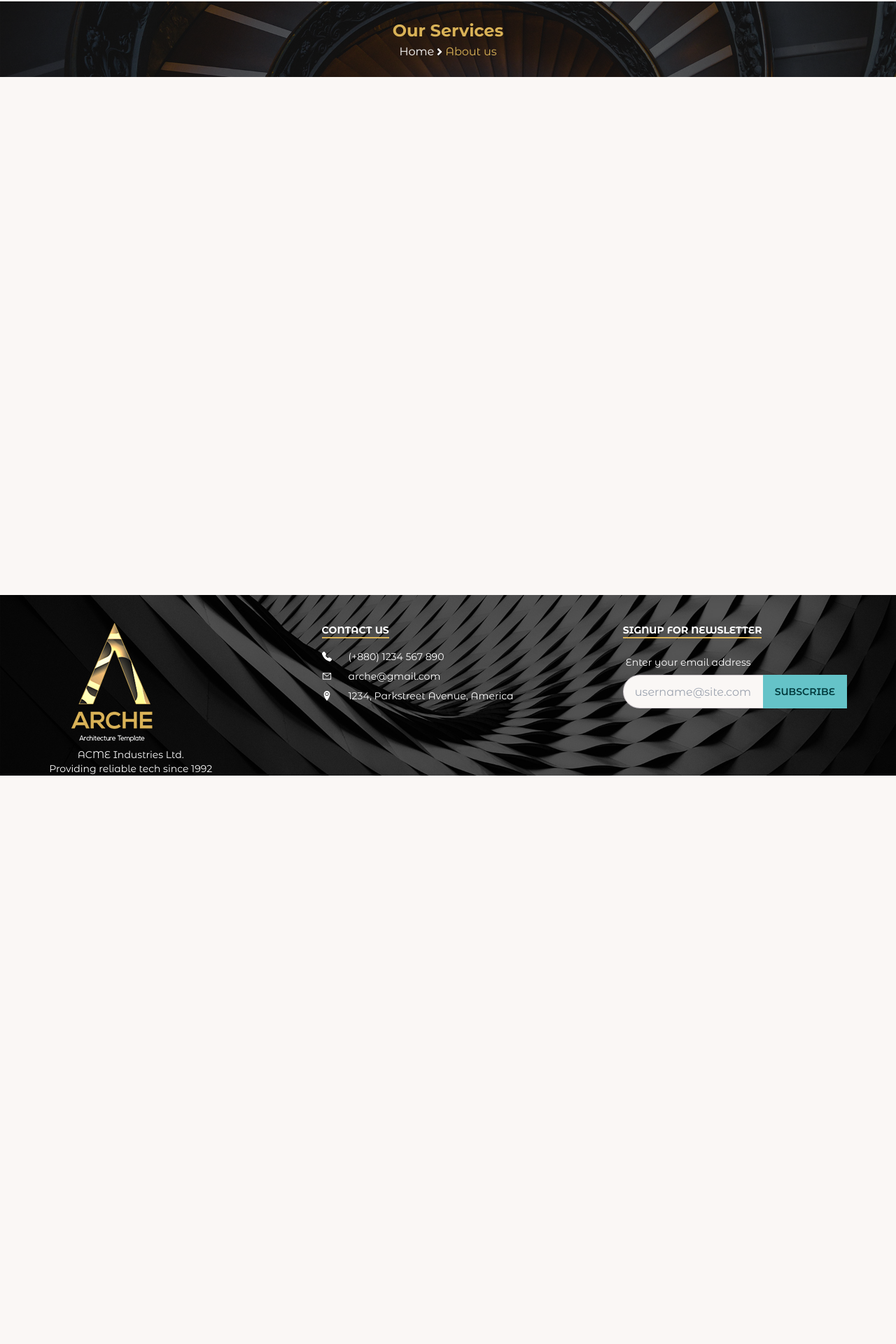
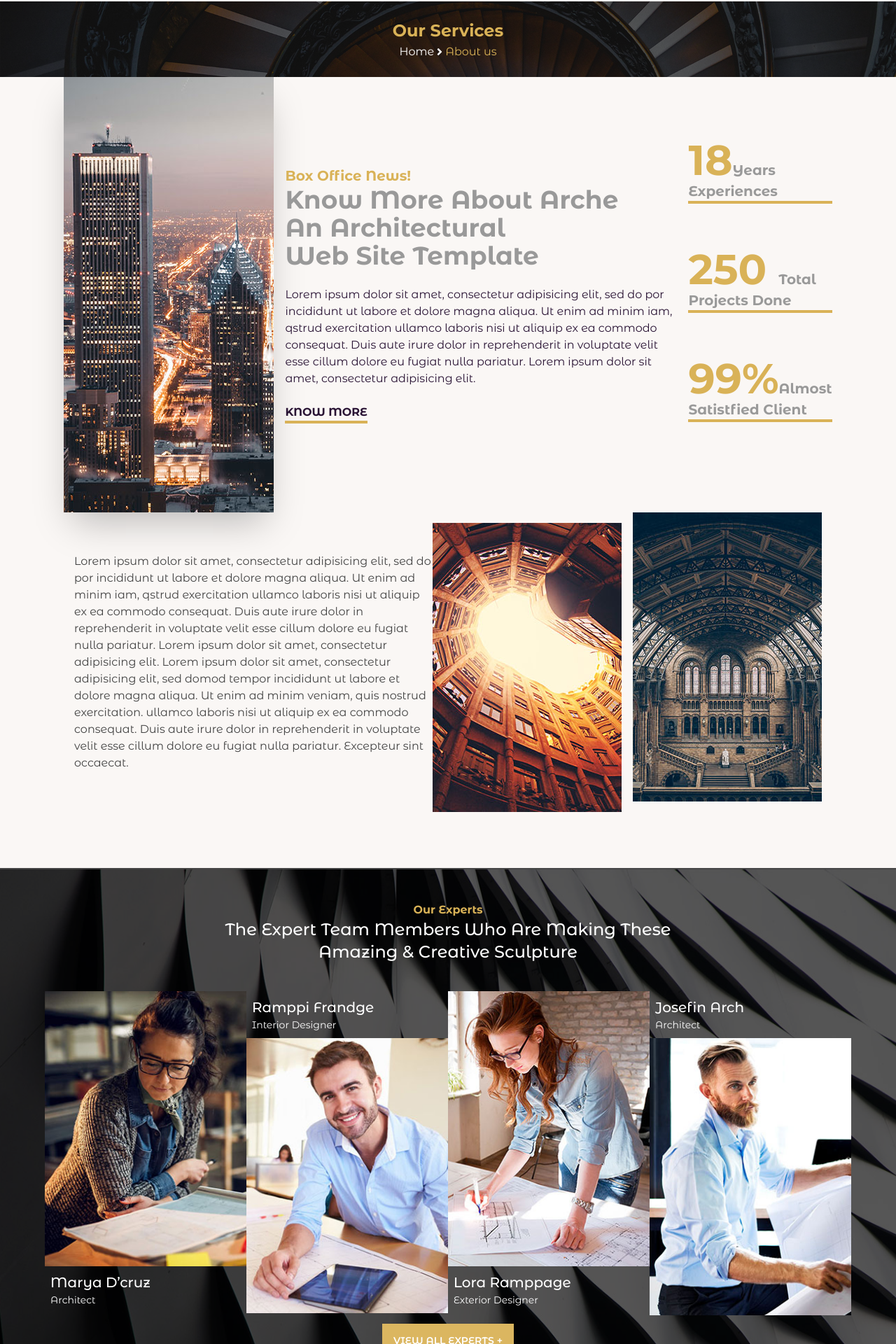
Before and after one commit to KPorus/acrhe, a React (Create React App) app: page /about in a window 1280 px wide. Shown: the part 134-2054 px from the top of the page at 70% size. Before the commit the page ends 1242 px from the top, so only its background shows below. Built offline with nearby package versions, Linux system fonts and the light colour scheme.

Commit message:
about part

```diff
--- a/src/App.css
+++ b/src/App.css
@@ -252,3 +252,59 @@
   background-color:rgb(0 0 0 / 66%);
   z-index: -1;
 }
+
+.about1
+{
+  margin-top: 15px;
+}
+
+.about2{
+  margin-bottom: 15px;
+}
+
+.aboutpart:hover .about1
+{
+  margin-top: 0;
+  margin-bottom: 15px;
+  transition: ease-in-out 300ms;
+  -webkit-transition: ease-in-out 300ms;
+  -moz-transition: ease-in-out 300ms;
+  -ms-transition: ease-in-out 300ms;
+  -o-transition: ease-in-out 300ms;
+}
+
+.aboutpart:hover .about2
+{
+  margin-top: 15px;
+  margin-bottom: 0;
+  transition: ease-in-out 300ms;
+  -webkit-transition: ease-in-out 300ms;
+  -moz-transition: ease-in-out 300ms;
+  -ms-transition: ease-in-out 300ms;
+  -o-transition: ease-in-out 300ms;
+}
+
+@media(min-width:768px) and (max-width:991.98px) {
+  .about1
+{
+  margin-top: 0;
+}
+
+.about2{
+  margin-bottom: 0;
+}
+
+.aboutpart:hover .about1
+{
+  margin-top: 0;
+  margin-bottom: 0;
+
+}
+
+.aboutpart:hover .about2
+{
+  margin-top: 0;
+  margin-bottom: 0;
+}
+
+}
--- a/src/component/About/About.js
+++ b/src/component/About/About.js
@@ -1,9 +1,18 @@
 import React from "react";
 import img from "../../images/Aboutbanner.jpg";
+import img4 from "../../images/expert5.jpg";
+import img1 from "../../images/expert2.jpg";
+import img2 from "../../images/expert3.jpg";
+import img3 from "../../images/expert4.jpg";
+import img5 from "../../images/about.jpg";
+import img6 from "../../images/About1.jpg"
+import img7 from "../../images/About2.jpg"
 import "../../App.css";
 import { FaAngleRight } from "react-icons/fa";
+import { Link } from "react-router-dom";
 const About = () => {
   return (
+    <div>
       <div
         className='aboutbanner relative py-6'
         style={{
@@ -14,8 +23,169 @@ const About = () => {
           zIndex: "1",
         }}>
         <div className='text-center w-1/2 mx-auto '>
-        <h1 className='text-[1.5rem] font-bold text-[#d9b257]'>Our Services</h1>
-       <h4 className="flex items-center justify-center text-white">Home  <FaAngleRight className="text-white"/> <span className="text-[#d9b257]">About us</span></h4>
+          <h1 className='text-[1.5rem] font-bold text-[#d9b257]'>
+            Our Services
+          </h1>
+          <h4 className='flex items-center justify-center text-white'>
+            Home <FaAngleRight className='text-white' />{" "}
+            <span className='text-[#d9b257]'>About us</span>
+          </h4>
+        </div>
+      </div>
+
+      <div className='container mx-auto '>
+        <div className='hero'>
+          <div className='flex items-center justify-center max-w-[80rem] gap-4 flex-col lg:flex-row  sm:px-4'>
+            <img src={img5} className='shadow-2xl p-4 sm:p-0' />
+            <div className='sm:w-[35rem] text-center sm:text-left'>
+              <h1 className='text-xl text-[#d9b257] font-bold'>
+                Box Office News!
+              </h1>
+              <h1 className='text-2xl sm:text-4xl text-[#999999] font-bold'>
+                Know More About Arche <br /> An Architectural <br /> Web Site
+                Template
+              </h1>
+              <p className='py-6'>
+                Lorem ipsum dolor sit amet, consectetur adipisicing elit, sed do
+                por incididunt ut labore et dolore magna aliqua. Ut enim ad
+                minim iam, qstrud exercitation ullamco laboris nisi ut aliquip
+                ex ea commodo consequat. Duis aute irure dolor in reprehenderit
+                in voluptate velit esse cillum dolore eu fugiat nulla pariatur.
+                Lorem ipsum dolor sit amet, consectetur adipisicing elit.
+              </p>
+              <Link to='/about'>
+                <button className='border-b-4 border-[#d9b257]  uppercase font-bold'>
+                  know More
+                </button>
+              </Link>
+            </div>
+            <div className='flex lg:flex-col flex-row gap-6'>
+              <p className='mb-10 border-b-4 border-[#d9b257]'>
+                <span className='text-2xl sm:text-6xl font-bold text-[#d9b257] '>
+                  18
+                </span>
+                <span className='font-bold text-[1rem] sm:text-xl text-[#999999]'>
+                  Years <br />
+                  Experiences
+                </span>
+              </p>
+              <p className=' mb-10 border-b-4 border-[#d9b257]'>
+                <span className='text-2xl sm:text-6xl font-bold text-[#d9b257] '>
+                  250{" "}
+                </span>
+                <span className='font-bold text-[1rem] sm:text-xl text-[#999999]'>
+                  Total <br />
+                  Projects Done
+                </span>
+              </p>
+              <p className='mb-10 border-b-4 border-[#d9b257]'>
+                <span className='text-2xl sm:text-6xl font-bold text-[#d9b257] '>
+                  99%
+                </span>
+                <span className='font-bold text-[1rem] sm:text-xl text-[#999999]'>
+                  Almost <br />
+                  Satistfied Client
+                </span>
+              </p>
+            </div>
+          </div>
+        </div>
+      </div>
+
+      <div className='aboutpart grid grid-cols-1 lg:flex container mx-auto justify-center items-center justify-items-center'>
+        <div className="w-2/5">
+          <p className="text-base text-[#444444]">
+            Lorem ipsum dolor sit amet, consectetur adipisicing elit, sed do por
+            incididunt ut labore et dolore magna aliqua. Ut enim ad minim iam,
+            qstrud exercitation ullamco laboris nisi ut aliquip ex ea commodo
+            consequat. Duis aute irure dolor in reprehenderit in voluptate velit
+            esse cillum dolore eu fugiat nulla pariatur. Lorem ipsum dolor sit
+            amet, consectetur adipisicing elit. Lorem ipsum dolor sit amet,
+            consectetur adipisicing elit, sed domod tempor incididunt ut labore
+            et dolore magna aliqua. Ut enim ad minim veniam, quis nostrud
+            exercitation. ullamco laboris nisi ut aliquip ex ea commodo
+            consequat. Duis aute irure dolor in reprehenderit in voluptate velit
+            esse cillum dolore eu fugiat nulla pariatur. Excepteur sint
+            occaecat.
+          </p>
+        </div>
+        <div className="grid sm:grid-cols-2 gap-4 ">
+          <img src={img6} alt="about" className="about1"></img>
+          <img src={img7} alt="about" className="about2"></img>
+        </div>
+      </div>
+
+      <div className='expert py-12 my-20'>
+        <div className='text-center w-1/2 mx-auto'>
+          <h5 className='text-[1rem] font-bold text-[#d9b257]'>Our Experts</h5>
+          <p className='text-sm md:text-2xl font-medium text-[#ffff]'>
+            The Expert Team Members Who Are Making These Amazing & Creative
+            Sculpture
+          </p>
+        </div>
+
+        <div className='grid sm:grid-cols-2 grid-cols-1 lg:flex justify-center justify-items-center gap-4 lg:gap-0 mt-10'>
+          <div className='w-72  projectPart'>
+            <figure className='relative'>
+              <img src={img1} alt='project' />
+              <h4 className='absolute top-1/2 left-1/3 text-white imgText'>
+                Our Expert
+              </h4>
+            </figure>
+            <div className=' projectText  p-2 text-[#ffff]'>
+              <h2 className='font-medium text-[20px]'>Marya D’cruz</h2>
+              <p className='text-[14px]'>Architect</p>
+              <div className='card-actions justify-end'></div>
+            </div>
+          </div>
+
+          <div className='w-72  projectPart2'>
+            <div className='projectText p-2 text-[#ffff]'>
+              <h2 className='font-medium text-[20px]'>Ramppi Frandge</h2>
+              <p className='text-[14px]'>Interior Designer</p>
+            </div>
+            <figure>
+              <img src={img2} alt='project' />
+              <h4 className='absolute top-1/2 left-1/3 text-white imgText'>
+                Our Expert
+              </h4>
+            </figure>
+          </div>
+
+          <div className=' w-72  projectPart'>
+            <figure>
+              <img src={img3} alt='project' />
+              <h4 className='absolute top-1/2 left-1/3 text-white imgText'>
+                Our Expert
+              </h4>
+            </figure>
+            <div className='projectText p-2 text-[#ffff]'>
+              <h2 className='font-medium text-[20px]'>Lora Ramppage</h2>
+              <p className='text-[14px]'>Exterior Designer</p>
+              <div className='card-actions justify-end'></div>
+            </div>
+          </div>
+
+          <div className='w-72  projectPart2'>
+            <div className='projectText p-2 text-[#ffff]'>
+              <h2 className='font-medium text-[20px]'>Josefin Arch</h2>
+              <p className='text-[14px]'>Architect</p>
+            </div>
+            <figure>
+              <img src={img4} alt='project' />
+              <h4 className='absolute top-1/2 left-1/3 text-white imgText'>
+                Our Expert
+              </h4>
+            </figure>
+          </div>
+        </div>
+        <div className='flex justify-center my-3'>
+          <Link
+            className='btn text-[#ffffff] bg-[#d9b257] border-0'
+            to='/project'>
+            View All Experts +
+          </Link>
+        </div>
       </div>
     </div>
   );
--- a/src/component/Nav.jsx
+++ b/src/component/Nav.jsx
@@ -28,7 +28,7 @@ const Nav = () => {
                 <Link to="/">Home</Link>
               </li>
               <li>
-                <Link to="#about">About US</Link>
+                <Link to="/about">About US</Link>
               </li>
               <li>
                 <Link to="/services">Our services</Link>
```
Also changed, not shown: src/images/About1.jpg (added), src/images/About2.jpg (added). Lines whose indentation alone changed are shown as unchanged.
